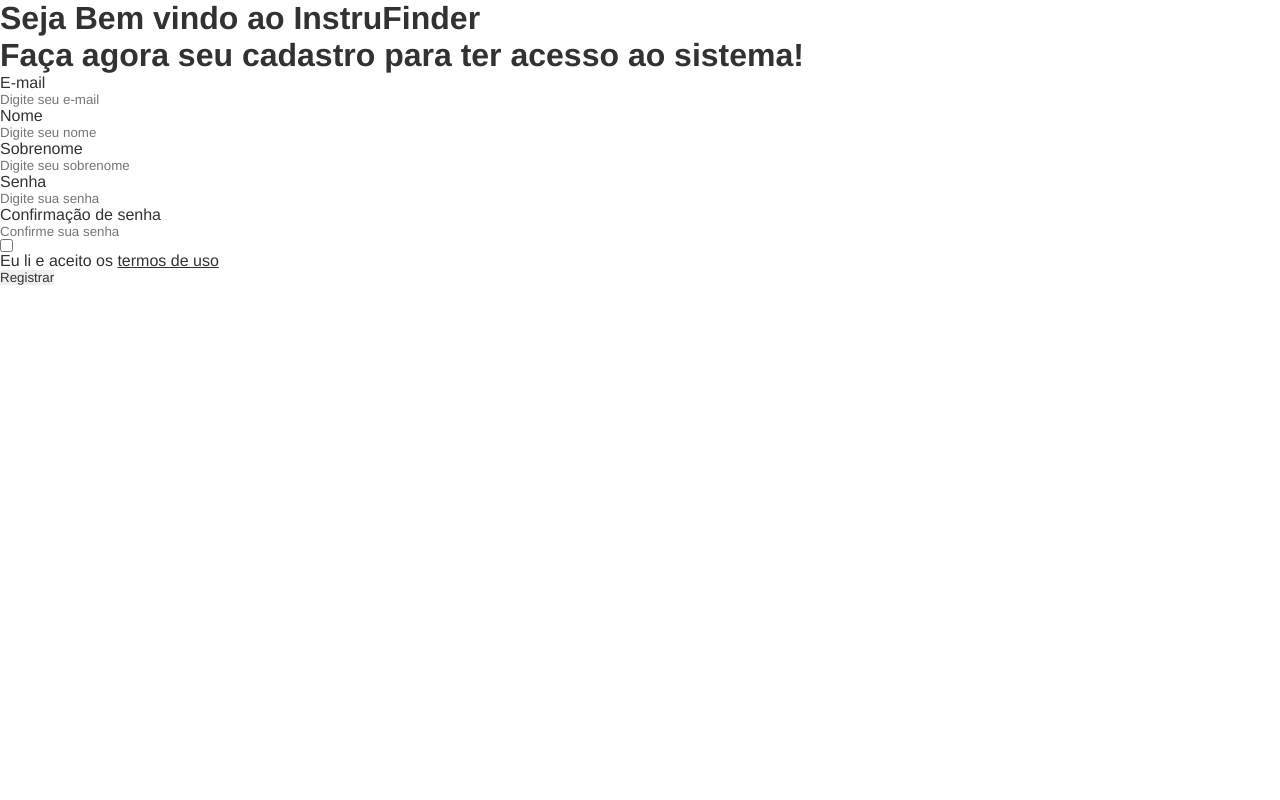
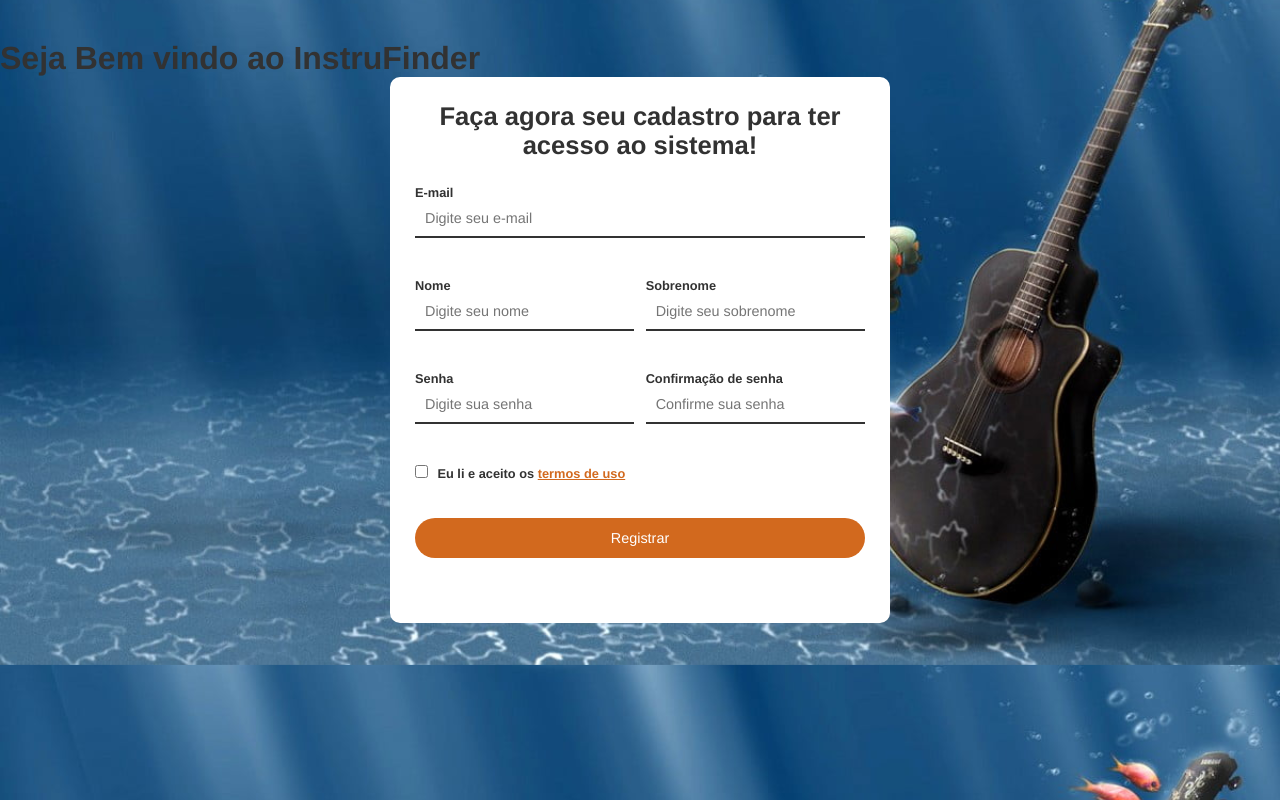
Before and after one commit to DenisBritoc/InstruFinder, a plain HTML site: page index.html in a window 1280 px wide. Drawn offline with Linux system fonts and the light colour scheme.

Commit message:
updated style.css

```diff
--- a/css/style.css
+++ b/css/style.css
@@ -8,5 +8,101 @@
 }
 
 input, label {
-    display: block
+    display: block;
+    width: 100%;
 }
+
+input:focus, label:focus {
+   outline: none;
+}
+
+a {
+    color:chocolate
+}
+
+body {
+ padding-top: 5vh;
+ background-image: url('../img/wallpaper.jpg');
+ background-size: cover;
+ background-position-y: -150px;
+}
+
+#main-container {
+    width: 500px;
+    margin-left: auto;
+    margin-right: auto;
+    background-color: #FFF;
+    border-radius: 10px;
+    padding: 25px;
+}
+
+#main-container h1 {
+    text-align: center;
+    margin-bottom: 25px;
+    font-size: 1.6rem;
+}
+
+form {
+    display: flex;
+    flex-wrap: wrap;
+    justify-content: space-between;
+}
+
+.full-box {
+    flex: 1 1 100%;
+    position: relative;
+}
+
+.half-box {
+    flex: 1 1 45%;
+    position: relative;
+}
+
+.spacing {
+    margin-right: 2.5%;
+}
+
+label {
+    font-weight: bold;
+    font-size: .8rem;
+}
+
+input {
+    border-bottom: 2px solid #323232;
+    padding: 10px;
+    font-size: .9rem;
+    margin-bottom: 40px;
+ }
+
+input:focus {
+    border-color: chocolate;
+}
+
+input[type="submit"] {
+    background-color: chocolate;
+    color: #FFF;
+    border: none;
+    border-radius: 20px;
+    height: 40px;
+    cursor: pointer;
+}
+
+#agreement {
+    margin-right: 5px;
+}
+
+#agreement, #agreement-label {
+    display: inline-block;
+    width: auto;
+}
+
+/* error validation*/
+.error-validation {
+    color: #FF1A1A;
+    top: 57px;
+    font-size: .8rem;
+}
+
+.template {
+    display: none;
+}
```
